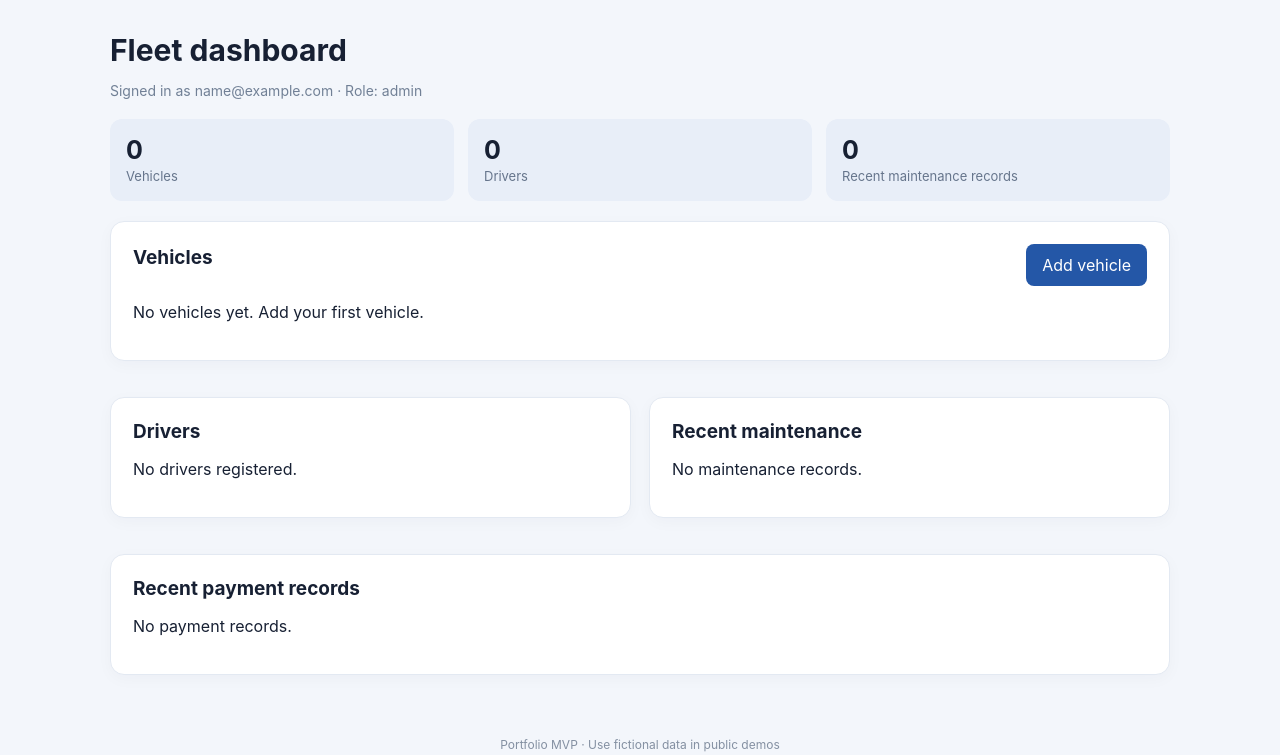
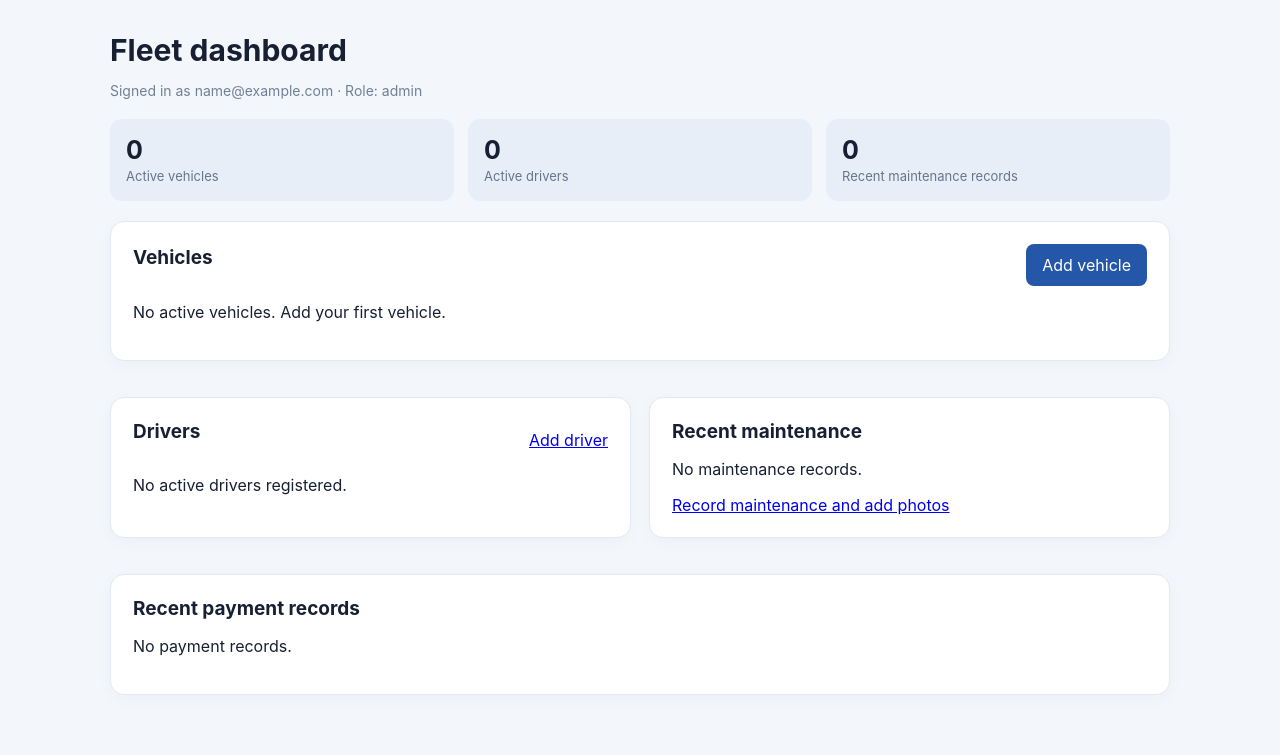
Before and after one commit to arthuroli180106/secure-fleet-management, a Flask app: page / in a window 1280 px wide. Shown: the part 52-807 px from the top of the page. Run offline with Flask 3, Linux system fonts and the light colour scheme; a user stored in the database is signed in; tables that the repository leaves empty hold one stand-in row (values such as "Sample post").

Commit message:
Add archive lifecycle and maintenance photo support

```diff
--- a/app/templates/dashboard.html
+++ b/app/templates/dashboard.html
@@ -1,14 +1,14 @@
 {% extends "base.html" %}{% block content %}
 <h1>Fleet dashboard</h1>
 <p class="muted">Signed in as {{ current_user.email }} · Role: {{ current_user.role }}</p>
-<div class="stats"><div class="stat"><strong>{{ vehicles|length }}</strong><span>Vehicles</span></div><div class="stat"><strong>{{ drivers|length }}</strong><span>Drivers</span></div><div class="stat"><strong>{{ maintenance|length }}</strong><span>Recent maintenance records</span></div></div>
+<div class="stats"><div class="stat"><strong>{{ vehicles|length }}</strong><span>Active vehicles</span></div><div class="stat"><strong>{{ drivers|length }}</strong><span>Active drivers</span></div><div class="stat"><strong>{{ maintenance|length }}</strong><span>Recent maintenance records</span></div></div>
 <section class="panel"><div class="section-head"><h2>Vehicles</h2>{% if current_user.role in ['admin','manager'] %}<a class="button" href="{{ url_for('fleet.new_vehicle') }}">Add vehicle</a>{% endif %}</div>
-{% if vehicles %}<div class="table-wrap"><table><thead><tr><th>Plate</th><th>Vehicle</th><th>Year</th><th>Status</th>{% if current_user.role in ['admin','manager'] %}<th>Update status</th>{% endif %}</tr></thead><tbody>
+{% if vehicles %}<div class="table-wrap"><table><thead><tr><th>Plate</th><th>Vehicle</th><th>Year</th><th>Status</th>{% if current_user.role in ['admin','manager'] %}<th>Update status</th><th>Archive</th>{% endif %}</tr></thead><tbody>
 {% for v in vehicles %}<tr><td>{{ v.plate }}</td><td>{{ v.make }} {{ v.model }}</td><td>{{ v.year }}</td><td><span class="pill">{{ v.status }}</span></td>
-{% if current_user.role in ['admin','manager'] %}<td><form method="post" action="{{ url_for('fleet.update_vehicle_status', vehicle_id=v.id) }}"><input type="hidden" name="csrf_token" value="{{ csrf_token() }}"><select name="status">{% for s in ['available','rented','maintenance','inactive'] %}<option value="{{ s }}" {% if v.status==s %}selected{% endif %}>{{ s }}</option>{% endfor %}</select><button class="small">Save</button></form></td>{% endif %}</tr>{% endfor %}
-</tbody></table></div>{% else %}<p>No vehicles yet. Add your first vehicle.</p>{% endif %}</section>
+{% if current_user.role in ['admin','manager'] %}<td><form method="post" action="{{ url_for('fleet.update_vehicle_status', vehicle_id=v.id) }}"><input type="hidden" name="csrf_token" value="{{ csrf_token() }}"><select name="status">{% for s in ['available','rented','maintenance','inactive'] %}<option value="{{ s }}" {% if v.status==s %}selected{% endif %}>{{ s }}</option>{% endfor %}</select><button class="small">Save</button></form></td><td><form method="post" action="{{ url_for('fleet.archive_vehicle', vehicle_id=v.id) }}"><input type="hidden" name="csrf_token" value="{{ csrf_token() }}"><input name="reason" placeholder="Reason: sold, etc." maxlength="250" required><button class="small danger">Archive</button></form></td>{% endif %}</tr>{% endfor %}
+</tbody></table></div>{% else %}<p>No active vehicles. Add your first vehicle.</p>{% endif %}</section>
 <div class="two-col">
-<section class="panel"><h2>Drivers</h2>{% for d in drivers %}<p>{{ d.full_name }} <span class="muted">{% if d.active %}Active{% else %}Inactive{% endif %}</span></p>{% else %}<p>No drivers registered.</p>{% endfor %}</section>
-<section class="panel"><h2>Recent maintenance</h2>{% for m in maintenance %}<p>{{ m.vehicle.plate }} · {{ m.description }} · {{ m.service_date }}</p>{% else %}<p>No maintenance records.</p>{% endfor %}</section></div>
+<section class="panel"><div class="section-head"><h2>Drivers</h2>{% if current_user.role in ['admin','manager'] %}<a href="{{ url_for('fleet.new_driver') }}">Add driver</a>{% endif %}</div>{% for d in drivers %}<div class="record-row"><div><strong>{{ d.full_name }}</strong><div class="muted">{{ d.phone or '' }} · {% if d.active %}Active{% else %}Inactive{% endif %}</div></div>{% if current_user.role in ['admin','manager'] %}<form method="post" action="{{ url_for('fleet.archive_driver', driver_id=d.id) }}"><input type="hidden" name="csrf_token" value="{{ csrf_token() }}"><input name="reason" placeholder="Reason: contract ended" maxlength="250" required><button class="small danger">Archive</button></form>{% endif %}</div>{% else %}<p>No active drivers registered.</p>{% endfor %}</section>
+<section class="panel"><h2>Recent maintenance</h2>{% for m in maintenance %}<p><a href="{{ url_for('fleet.maintenance_detail', maintenance_id=m.id) }}">{{ m.vehicle.plate }} · {{ m.description }}</a> · {{ m.service_date }} · {{ m.photos|length }} photo(s)</p>{% else %}<p>No maintenance records.</p>{% endfor %}<a href="{{ url_for('fleet.new_maintenance') }}">Record maintenance and add photos</a></section></div>
 <section class="panel"><h2>Recent payment records</h2>{% for p in payments %}<p>{{ p.driver.full_name }} · {{ p.amount }} · due {{ p.due_date }} · {{ p.status }}</p>{% else %}<p>No payment records.</p>{% endfor %}</section>
 {% endblock %}
```
